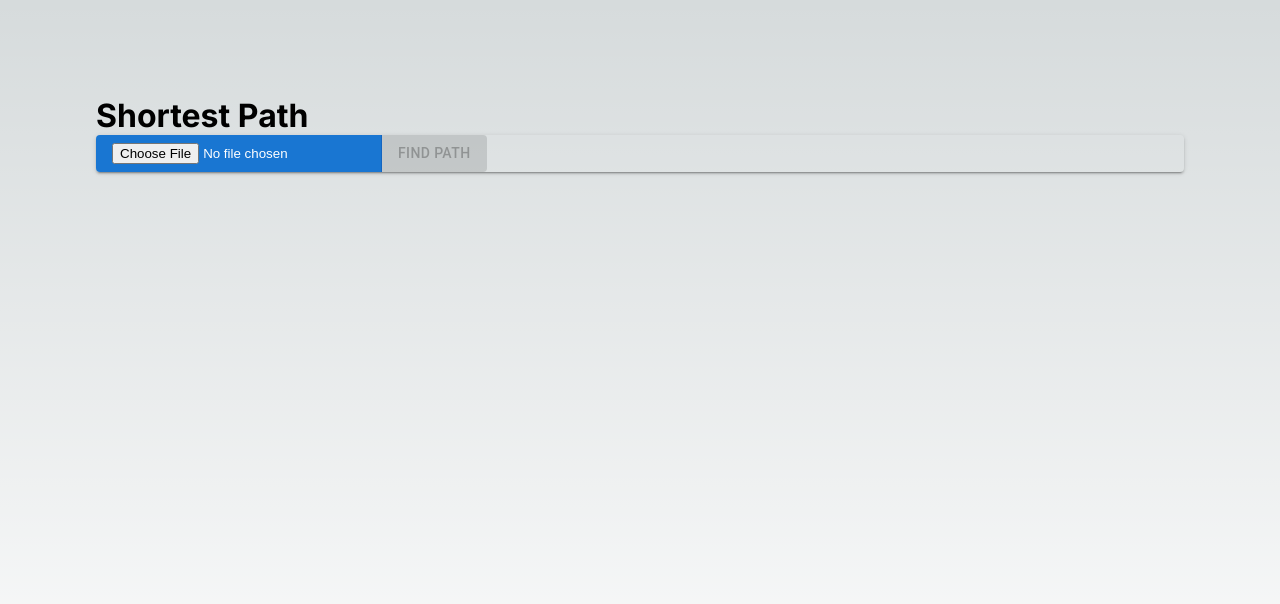
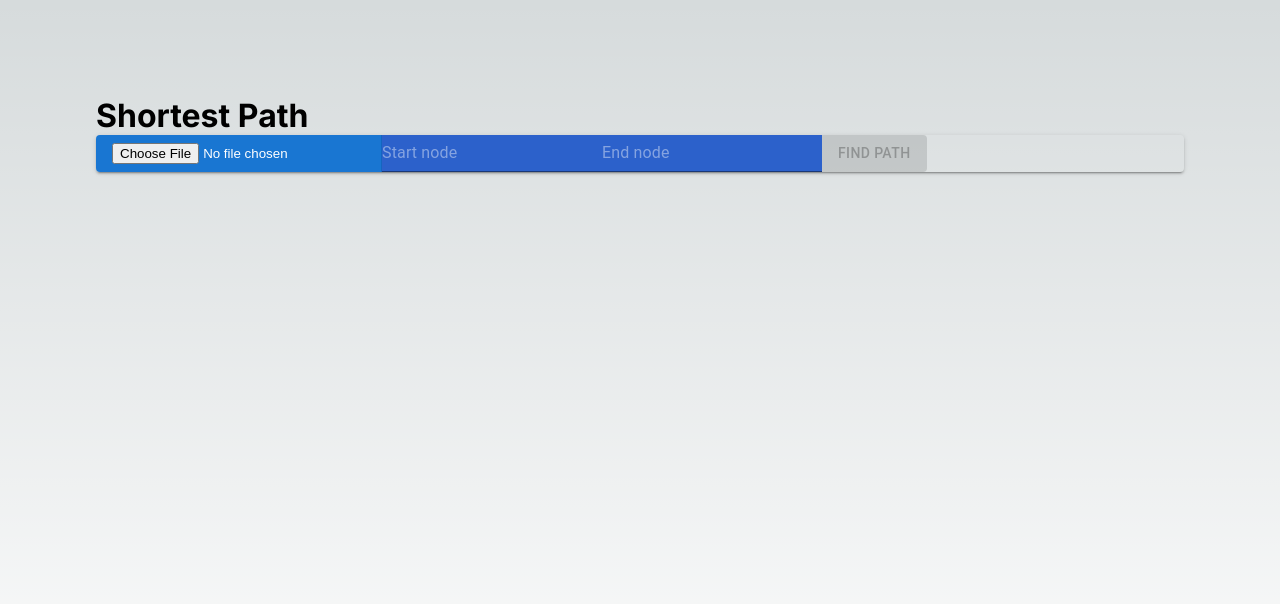
Before and after one commit to emedd33/shortest-path-webapp-interview, a Next.js app: page / in a window 1280 px wide. Shown: the top 604 px of the page. Built offline with nearby package versions, Linux system fonts and the light colour scheme.

Commit message:
Add start and end inputs

```diff
--- a/package.json
+++ b/package.json
@@ -1,6 +1,6 @@
 {
   "name": "shortest-path-webapp-interview",
-  "version": "0.1.0",
+  "version": "0.2.0",
   "private": true,
   "scripts": {
     "dev": "next dev",
--- a/src/app/page.tsx
+++ b/src/app/page.tsx
@@ -2,7 +2,7 @@
 import styles from "./page.module.css";
 import 'reactflow/dist/style.css';
 
-import { Button, ButtonGroup, Input } from "@mui/material";
+import { Alert, Button, ButtonGroup, Input } from "@mui/material";
 import { useEffect, useState } from "react";
 import ReactFlow from "reactflow";
 
@@ -11,17 +11,25 @@ export default function Home() {
   const [graph, setGraph] = useState<null|string[][]>(null);
   const [shortestPath, setShortestPath] = useState<string[] | null>(null);
   const [shortestDistance, setShortestDistance] = useState<number|null>(null);
+  const [startNode, setStartNode] = useState<string|null>(null);
+  const [endNode, setEndNode] = useState<string|null>(null);
   const [reactFlowNodes, setReactFlowNodes] = useState<any>(null);
   const [reactFlowEdges, setReactFlowEdges] = useState<any>(null);
-
+  const [error, setError] = useState<string|null>(null);
   const onClick = () => {
     if (!graph) {
-      console.error("No graph");
+      console.error("Missing graph");
+      setError("Missing graph");
+      return;
+    }
+    if (!startNode || !endNode) {
+      console.error("Missing start or end node");
+      setError("Missing start or end node");
       return;
     }
     fetch("/api/graph", {
       method: "POST",
-      body: JSON.stringify({ startNode: "A", endNode: "L", graph: graph }),
+      body: JSON.stringify({ startNode: startNode, endNode: endNode, graph: graph }),
       headers: {
         "Content-Type": "application/json",
       },
@@ -56,7 +64,7 @@ export default function Home() {
 
       <h1>Shortest Path</h1>
       <ButtonGroup variant="contained" aria-label="Basic button group" >
-        <Button>
+           <Button>
           <input type="file" onChange={(e) => {
             const file = e.target.files?.[0];
             if (file) {
@@ -75,9 +83,14 @@ export default function Home() {
             }
           } } />
         </Button>
-        <Button disabled={!graph} onClick={onClick}>Find path</Button>
+        <Input type="text" placeholder="Start node" onChange={(e=> setStartNode(e.target.value))} style={{backgroundColor: 'Highlight', color: 'white'}}/>
+        <Input type="text" placeholder="End node" onChange={(e=> setEndNode(e.target.value))} style={{backgroundColor: 'Highlight', color: 'white'}}/>
 
+        <Button disabled={!graph}  onClick={onClick}>Find path</Button>
       </ButtonGroup>
+      {!!error && (
+        <Alert severity="error" style={{display: error ? 'block' : 'none'}}>{error}</Alert>
+      )}
       {reactFlowNodes && reactFlowEdges && (
 
         <div style={{ width: '100%', height: '70vh', backgroundColor: 'white', borderRadius: '10px' }}>
```
